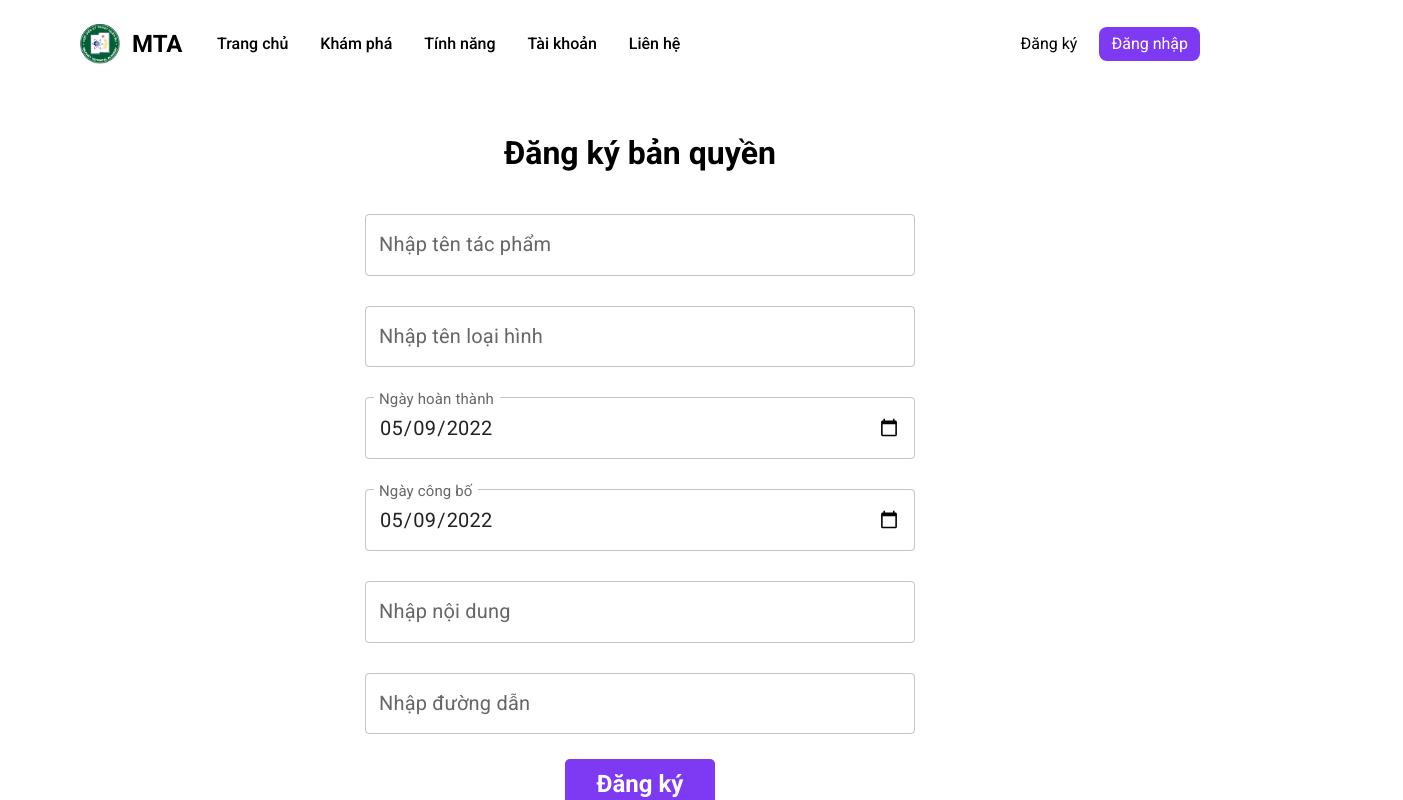
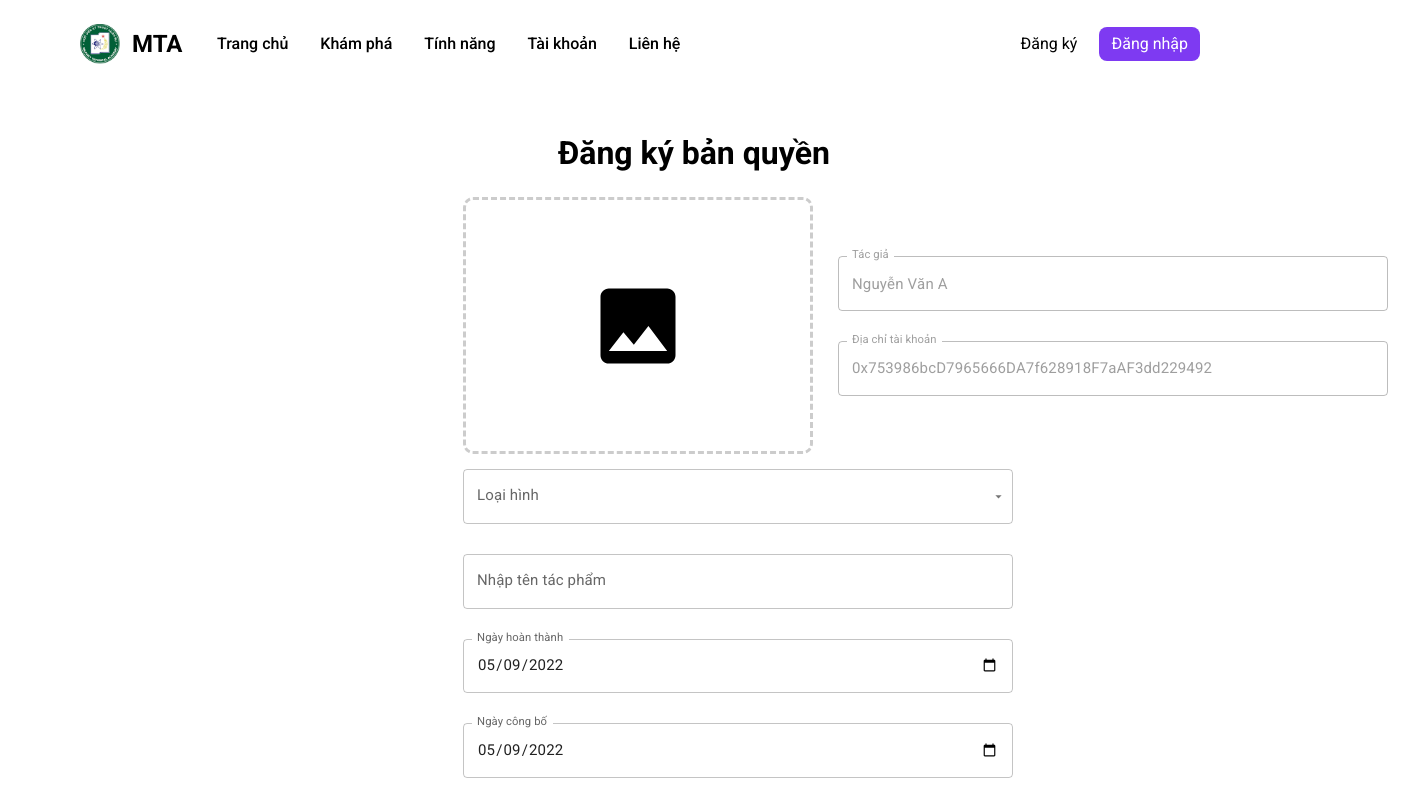
Before and after one commit to JackG55/MTAIP, a React (Create React App) app: page /signup in a window 1280 px wide. Shown: the top 800 px of the page, 1403 px wide, since content can reach past the window. Built offline with nearby package versions, Linux system fonts and the light colour scheme; what web3 would draw is missing.

Commit message:
sửa trang đăng ký thêm ảnh

```diff
--- /dev/null
+++ b/src/components/UIcomponents/PreviewImage.js
@@ -0,0 +1,86 @@
+import * as React from 'react';
+import Button from '@mui/material/Button';
+import TextField from '@mui/material/TextField';
+import Dialog from '@mui/material/Dialog';
+import DialogActions from '@mui/material/DialogActions';
+import DialogContent from '@mui/material/DialogContent';
+import DialogContentText from '@mui/material/DialogContentText';
+import DialogTitle from '@mui/material/DialogTitle';
+
+import ImageIcon from '@mui/icons-material/Image';
+import CloseIcon from '@mui/icons-material/Close';
+
+import styles from './UI.module.scss';
+import classNames from 'classnames/bind';
+
+const cx = classNames.bind(styles);
+
+export default function FormDialog() {
+    const [open, setOpen] = React.useState(false);
+    const [link, setLink] = React.useState('');
+    const [imgUrl, setImgUrl] = React.useState('');
+
+    const handleClickOpen = () => {
+        setOpen(true);
+    };
+
+    const handleClose = () => {
+        setOpen(false);
+    };
+
+    const onChange = (e) => {
+        setLink(e.target.value);
+    };
+    const onClick = () => {
+        setImgUrl(link);
+        setOpen(false);
+    };
+    const deleteImage = (e) => {
+        e.preventDefault();
+        setImgUrl(null);
+    };
+
+    return (
+        <div>
+            <div className={cx('image-link')}>
+                <div className={cx('image-inside')} onClick={handleClickOpen}>
+                    <ImageIcon sx={{ position: 'absolute', height: '100px', width: '100px' }} />
+                    {imgUrl ? (
+                        <div className={cx('image-iconClose')}>
+                            <CloseIcon onClick={deleteImage} sx={{ fontSize: 40, color: 'white' }} />
+                        </div>
+                    ) : null}
+                    {imgUrl ? (
+                        <div>
+                            <img src={imgUrl} alt="" />
+                        </div>
+                    ) : null}
+                </div>
+            </div>
+            <Dialog open={open} onClose={handleClose}>
+                <DialogTitle>Đường dẫn tới tác phẩm</DialogTitle>
+                <DialogContent>
+                    <DialogContentText>
+                        Để đăng ký sản phẩm của bạn với trang web, xin vui lòng nhập đường dẫn sản phẩm vào đây.
+                    </DialogContentText>
+                    <TextField
+                        autoFocus
+                        margin="dense"
+                        id="link"
+                        label="Đường dẫn"
+                        type="text"
+                        fullWidth
+                        variant="standard"
+                        onChange={onChange}
+                    />
+                </DialogContent>
+                <DialogActions>
+                    <Button onClick={handleClose}>Huỷ</Button>
+                    <Button id="btn-Image" onClick={onClick}>
+                        OK
+                    </Button>
+                </DialogActions>
+            </Dialog>
+        </div>
+    );
+}
--- /dev/null
+++ b/src/components/UIcomponents/Selection.js
@@ -0,0 +1,75 @@
+import * as React from 'react';
+import Box from '@mui/material/Box';
+import TextField from '@mui/material/TextField';
+import MenuItem from '@mui/material/MenuItem';
+
+const loaiHinh = [
+    {
+        value: 'văn học',
+    },
+    {
+        value: 'bài giảng, bài phát biểu',
+    },
+    {
+        value: 'báo chí',
+    },
+    {
+        value: 'âm nhạc',
+    },
+    {
+        value: 'sân khấu',
+    },
+    {
+        value: 'điện ảnh',
+    },
+    {
+        value: 'kiến trúc',
+    },
+    {
+        value: 'nghệ thuật dân gian',
+    },
+    {
+        value: 'chương trình máy tính, sưu tập dữ liệu',
+    },
+    {
+        value: 'tác phẩm phái sinh',
+    },
+];
+
+export default function SelectTextFields() {
+    const [category, setCategory] = React.useState('');
+
+    const handleChange = (event) => {
+        setCategory(event.target.value);
+    };
+
+    return (
+        <Box
+            component="form"
+            sx={{
+                '& .MuiTextField-root': { m: 1, width: '25ch' },
+            }}
+            noValidate
+            autoComplete="off"
+        >
+            <div>
+                <TextField
+                    id="outlined-select-currency"
+                    select
+                    label="Loại hình"
+                    value={category}
+                    onChange={handleChange}
+                    InputProps={{ style: { fontSize: 15 } }}
+                    InputLabelProps={{ style: { fontSize: 15 } }}
+                    style={{ width: 550, margin: '15px' }}
+                >
+                    {loaiHinh.map((option) => (
+                        <MenuItem style={{ fontSize: 15 }} key={option.value} value={option.value}>
+                            {option.value}
+                        </MenuItem>
+                    ))}
+                </TextField>
+            </div>
+        </Box>
+    );
+}
--- a/src/components/UIcomponents/TextField.js
+++ b/src/components/UIcomponents/TextField.js
@@ -27,8 +27,8 @@ export default function BasicTextFields(props) {
                     label={label}
                     variant="outlined"
                     onChange={onChange}
-                    InputProps={{ style: { fontSize: 20 } }}
-                    InputLabelProps={{ style: { fontSize: 20 } }}
+                    InputProps={{ style: { fontSize: 15 } }}
+                    InputLabelProps={{ style: { fontSize: 15 } }}
                     style={{ width: 550, margin: '15px' }}
                 />
             </Box>
--- a/src/components/UIcomponents/UI.module.scss
+++ b/src/components/UIcomponents/UI.module.scss
@@ -15,3 +15,40 @@
 /*====================================================TextField==================================================*/
 
 .text-field {}
+
+
+/*====================================================PreviewImage==================================================*/
+
+.image-link {
+    height: 257px;
+    width: 350px;
+    padding: 4px;
+    display: flex;
+    justify-content: center;
+    align-items: center;
+    border: 3px dashed rgb(204, 204, 204);
+    border-radius: 10px;
+    cursor: pointer;
+    .image-inside {
+        position: relative;
+        height: 240px;
+        width: 330px;
+        display: flex;
+        justify-content: center;
+        align-items: center;
+        border-radius: 10px;
+        .image-iconClose {
+            position: relative;
+            left: 135px;
+            bottom: 90px;
+        }
+    }
+    img {
+        position: absolute;
+        height: 200px;
+        width: 200px;
+    }
+    .image-inside:hover {
+        background-color: rgb(217 217 217);
+    }
+}
--- a/src/components/pages/Sign/SignUp.js
+++ b/src/components/pages/Sign/SignUp.js
@@ -1,4 +1,7 @@
 import BasicTextFields from '../../UIcomponents/TextField';
+import SelectTextFields from '../../UIcomponents/Selection';
+import PreviewImage from '../../UIcomponents/PreviewImage';
+
 import { useState } from 'react';
 
 import styles from './SignUp.module.scss';
@@ -9,7 +12,6 @@ const cx = classNames.bind(styles);
 function SignUp() {
     const [values, setValues] = useState({
         tentacpham: '',
-        loaihinh: '',
         dateHT: '',
         dateCB: '',
         noidung: '',
@@ -25,35 +27,23 @@ function SignUp() {
         },
         {
             id: 2,
-            name: 'loaihinh',
-            type: 'text',
-            label: 'Nhập tên loại hình',
-        },
-        {
-            id: 3,
             name: 'dateHT',
             type: 'date',
             label: 'Ngày hoàn thành',
             defaultValue: '2022-05-09',
         },
         {
-            id: 4,
+            id: 3,
             name: 'dateCB',
             type: 'date',
             label: 'Ngày công bố',
             defaultValue: '2022-05-09',
         },
         {
-            id: 5,
+            id: 4,
             name: 'noidung',
             type: 'text',
             label: 'Nhập nội dung',
-        },
-        {
-            id: 6,
-            name: 'link',
-            type: 'text',
-            label: 'Nhập đường dẫn',
         },
     ];
 
@@ -64,11 +54,27 @@ function SignUp() {
     return (
         <div className={cx('sign-app')}>
             <h1> Đăng ký bản quyền </h1>
-            {inputs.map((input) => (
-                <BasicTextFields key={input.id} {...input} onChange={onChange} />
-            ))}
-            <div className={cx('signUp-btn')}>
-                <button> Đăng ký </button>
+            <div className={cx('image-author-content')}>
+                <div className={cx('image-content')}>
+                    <PreviewImage />
+                </div>
+                <div className={cx('author-content')}>
+                    <BasicTextFields disabled label="Tác giả" defaultValue="Nguyễn Văn A" />
+                    <BasicTextFields
+                        disabled
+                        label="Địa chỉ tài khoản"
+                        defaultValue="0x753986bcD7965666DA7f628918F7aAF3dd229492"
+                    />
+                </div>
+            </div>
+            <div className={cx('artwork-content')}>
+                <SelectTextFields />
+                {inputs.map((input) => (
+                    <BasicTextFields key={input.id} {...input} onChange={onChange} />
+                ))}
+                <div className={cx('signUp-btn')}>
+                    <button className={cx('btn-sign')}> Đăng ký </button>
+                </div>
             </div>
         </div>
     );
--- a/src/components/pages/Sign/SignUp.module.scss
+++ b/src/components/pages/Sign/SignUp.module.scss
@@ -2,17 +2,33 @@
     margin-top: 20px;
     display: flex;
     flex-direction: column;
+    margin-left: 35%;
+    h1 {
+        margin-bottom: 20px;
+        margin-left: 110px;
+    }
+    .image-author-content {
+        margin-left: 10px;
+        display: flex;
+        flex-direction: row;
+        height: 257px;
+        .image-content {
+            margin-left: 5px;
+        }
+        .author-content {
+            margin-left: 10px;
+            display: flex;
+            flex-direction: column;
             align-items: center;
             justify-content: center;
-    h1 {
-        text-align: center;
         }
+    }
+    .artwork-content {
         .signUp-btn {
             display: flex;
-        width: 100%;
-        justify-content: center;
+            margin-left: 15px;
         }
-    button {
+        .btn-sign {
             width: 150px;
             height: 50px;
             padding: 10px;
@@ -26,3 +42,4 @@
             margin-top: 10px;
         }
     }
+}
```
Also changed, not shown: src/assets/images/images-icon.png (added). Lines whose indentation alone changed are shown as unchanged.
